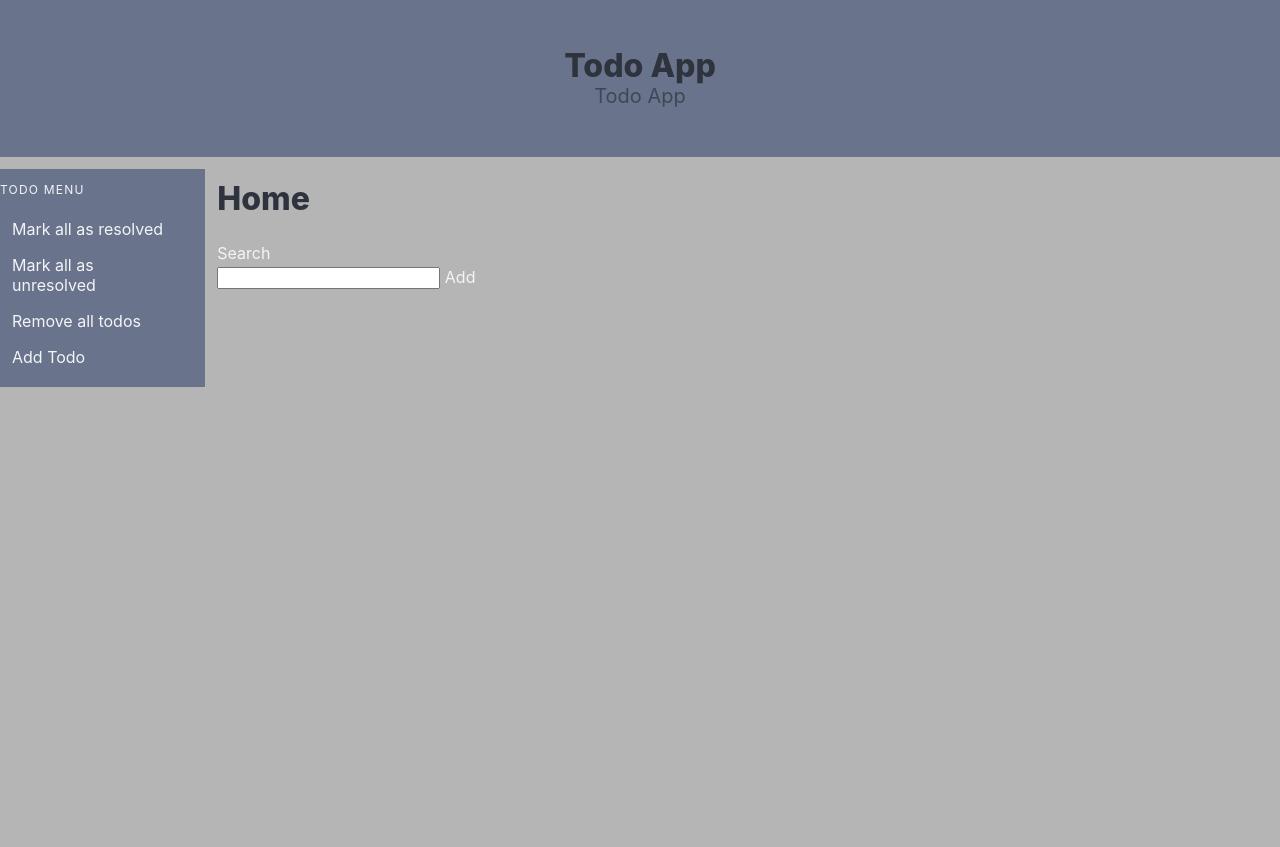
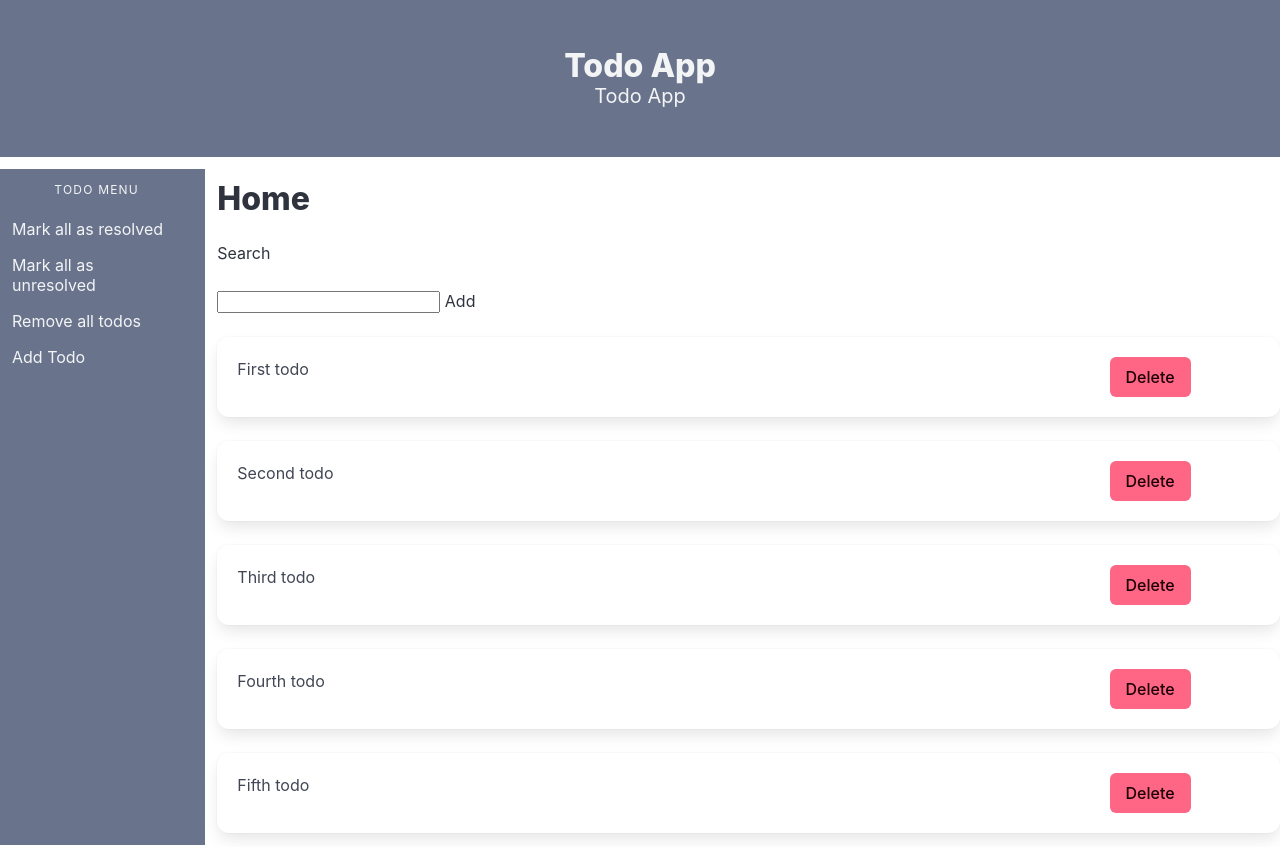
Before and after one commit to radoslavsapundzhiev/todo-sveltekit-app, a SvelteKit app: page / in a window 1280 px wide. Shown: the top 847 px of the page. Built offline with nearby package versions, Linux system fonts and the light colour scheme.

Commit message:
split layout into components

```diff
--- a/src/app.html
+++ b/src/app.html
@@ -7,9 +7,7 @@
 		%sveltekit.head%
 		<style>
 			@import "https://cdn.jsdelivr.net/npm/bulma@1.0.0/css/bulma.min.css";
-			html {
-				background-color: hsl(0, 0%, 71%);
-			}
+
 		</style>
 	</head>
 	<body data-sveltekit-preload-data="hover">
--- a/src/components/AddTodoForm.svelte
+++ b/src/components/AddTodoForm.svelte
@@ -1,4 +1,4 @@
-<form action="">
+<form class="block" action="">
   <input type="text" />
   <button>Add</button>
 </form>
--- /dev/null
+++ b/src/components/Footer.svelte
@@ -0,0 +1,5 @@
+<footer class="column has-background-grey has-text-light is-narrow">
+    <div class="content has-text-centered">
+      <small> Copyright © 2024 Todo App. All Rights Reserved. </small>
+    </div>
+</footer>
--- /dev/null
+++ b/src/components/Hero.svelte
@@ -0,0 +1,6 @@
+<section class="hero has-background-grey block">
+    <div class="hero-body">
+      <p class="title has-text-centered has-text-light">Todo App</p>
+      <p class="subtitle has-text-centered has-text-light">Todo App</p>
+    </div>
+</section>
--- /dev/null
+++ b/src/components/Menu.svelte
@@ -0,0 +1,27 @@
+<div class="column is-2 has-background-grey">
+    <aside class="menu">
+        <p class="menu-label has-text-light has-text-centered">Todo menu</p>
+        <ul class="menu-list">
+        <li>
+            <a class="has-background-grey has-text-light"
+            >Mark all as resolved</a
+            >
+        </li>
+        <li>
+            <a class="has-background-grey has-text-light"
+            >Mark all as unresolved</a
+            >
+        </li>
+        <li>
+            <a class="has-background-grey has-text-light">Remove all todos</a>
+        </li>
+        <li><a class="has-background-grey has-text-light">Add Todo</a></li>
+        </ul>
+    </aside>
+</div>
+
+<style>
+    ul.menu-list > li > a:hover {
+        text-decoration: underline;
+    }
+</style>
--- a/src/components/Search.svelte
+++ b/src/components/Search.svelte
@@ -1 +1 @@
-<h1>Search</h1>
+<h1 class="block">Search</h1>
--- /dev/null
+++ b/src/components/TodoItem.svelte
@@ -0,0 +1,14 @@
+<script>
+    export let todo;
+</script>
+
+<div class="box">
+    <div class="columns">
+        <div class="column is-10">
+            {todo.name}
+        </div>
+        <div class="column is-2">
+            <button class="button is-danger">Delete</button>
+        </div>
+    </div>
+</div>
--- /dev/null
+++ b/src/components/TodoList.svelte
@@ -0,0 +1,39 @@
+<script>
+    import TodoItem from "./TodoItem.svelte";
+    export let todos = [
+        {
+            id: 1,
+            name: "First todo",
+            color: '',
+            isDone: false
+        },
+        {
+            id: 2,
+            name: "Second todo",
+            color: '',
+            isDone: false
+        },
+        {
+            id: 3,
+            name: "Third todo",
+            color: '',
+            isDone: false
+        },
+        {
+            id: 4,
+            name: "Fourth todo",
+            color: '',
+            isDone: false
+        },
+        {
+            id: 5,
+            name: "Fifth todo",
+            color: '',
+            isDone: false
+        }
+    ]
+</script>
+
+{#each todos as todo (todo.id)}
+    <TodoItem todo={todo}/>
+{/each}
--- a/src/routes/+layout.svelte
+++ b/src/routes/+layout.svelte
@@ -1,46 +1,24 @@
-<section class="hero has-background-grey block">
-  <div class="hero-body">
-    <p class="title has-text-centered">Todo App</p>
-    <p class="subtitle has-text-centered">Todo App</p>
-  </div>
-</section>
+<script>
+  import Hero from "../components/Hero.svelte";
+  import Menu from "../components/Menu.svelte";
+  import Footer from "../components/Footer.svelte";
+</script>
+
+<Hero/>
 
 <div class="columns is-flex-direction-column is-fullheight-100vh">
   <main class="column">
     <div class="columns">
-      <div class="column is-2 has-background-grey">
-        <aside class="menu">
-          <p class="menu-label has-text-light">Todo menu</p>
-          <ul class="menu-list">
-            <li class="is-hoverable">
-              <a class="has-background-grey has-text-light"
-                >Mark all as resolved</a
-              >
-            </li>
-            <li>
-              <a class="has-background-grey has-text-light"
-                >Mark all as unresolved</a
-              >
-            </li>
-            <li>
-              <a class="has-background-grey has-text-light">Remove all todos</a>
-            </li>
-            <li><a class="has-background-grey has-text-light">Add Todo</a></li>
-          </ul>
-        </aside>
-      </div>
 
-      <div class="column is-10 has-text-light">
+      <Menu/>
+
+      <div class="column is-10 has-text-dark">
         <slot />
       </div>
     </div>
   </main>
 
-  <footer class="column has-background-grey has-text-light is-narrow">
-    <div class="content has-text-centered">
-      <small> Copyright © 2024 Todo App. All Rights Reserved. </small>
-    </div>
-  </footer>
+  <Footer/>
 </div>
 
 <style>
--- a/src/routes/+page.svelte
+++ b/src/routes/+page.svelte
@@ -1,9 +1,15 @@
 <script>
   import Search from "../components/Search.svelte";
   import AddTodoForm from "../components/AddTodoForm.svelte";
+  import TodoList from "../components/TodoList.svelte";
 </script>
 
-<h1 class="title">Home</h1>
+<div class="container">
+  <h1 class="title">Home</h1>
 
-<Search />
-<AddTodoForm />
+  <Search />
+
+  <AddTodoForm />
+
+  <TodoList/>
+</div>
```
